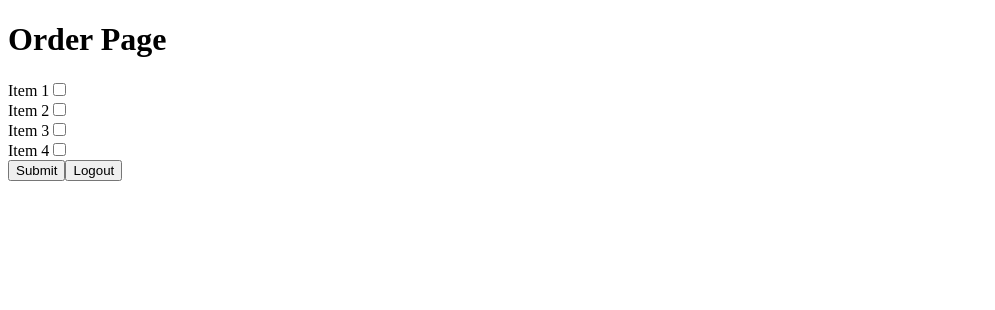
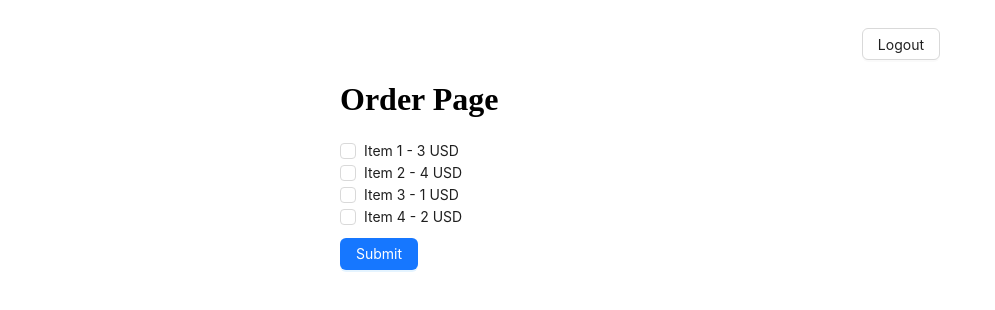
Before and after one commit to hbtpoprock/nextjs-frontend, a Next.js app: page /order in a window 1280 px wide. Shown: the top 310 px of the page, without its empty margins (0-995 px from the left). Built offline with nearby package versions, Linux system fonts and the light colour scheme; sample sign-in values are in the browser's storage.

Commit message:
handleSubmit call create order api

```diff
--- a/package.json
+++ b/package.json
@@ -9,9 +9,10 @@
     "lint": "next lint"
   },
   "dependencies": {
+    "antd": "^5.11.1",
+    "next": "14.0.2",
     "react": "^18",
-    "react-dom": "^18",
-    "next": "14.0.2"
+    "react-dom": "^18"
   },
   "devDependencies": {
     "eslint": "^8",
--- a/pages/order.js
+++ b/pages/order.js
@@ -1,11 +1,19 @@
-// pages/order.js
 import { useState, useEffect } from "react";
 import { useRouter } from "next/router";
 import ProtectedRoute from "../components/ProtectedRoute";
+import { Checkbox, Button } from "antd";
+
+const items = {
+  1: { name: "Item 1", price: 3 },
+  2: { name: "Item 2", price: 4 },
+  3: { name: "Item 3", price: 1 },
+  4: { name: "Item 4", price: 2 },
+};
 
 const OrderPage = () => {
   const router = useRouter();
   const [selectedItems, setSelectedItems] = useState([]);
+  const [totalPrice, setTotalPrice] = useState(0);
   const [itemToggles, setItemToggles] = useState({
     1: false,
     2: false,
@@ -24,7 +32,7 @@ const OrderPage = () => {
     }));
   };
 
-  const handleSubmit = () => {
+  const handleSubmit = async () => {
     const selectedItemsArray = Object.entries(itemToggles)
       .filter(([itemId, isSelected]) => isSelected)
       .map(([itemId]) => Number(itemId));
@@ -32,8 +40,47 @@ const OrderPage = () => {
     // Update the state with the selected items
     setSelectedItems(selectedItemsArray);
 
-    // Log the selected items to the console (you can replace this with your desired logic)
+    // Calculate total price
+    const newTotalPrice = selectedItemsArray.reduce(
+      (total, itemId) => total + items[itemId].price,
+      0
+    );
+
+    // Update the state with the total price
+    setTotalPrice(newTotalPrice);
+
+    // Log the selected items and total price to the console
     console.log("Selected Items:", selectedItemsArray);
+    console.log("Total Price:", newTotalPrice);
+
+    try {
+      // Call your create order API endpoint
+      const response = await fetch("http://localhost:8000/api/orders", {
+        method: "POST",
+        headers: {
+          "Content-Type": "application/json",
+          // Include the access token in the headers
+          Authorization: `Bearer ${localStorage.getItem("accessToken")}`,
+        },
+        body: JSON.stringify({
+          food_ids: selectedItemsArray,
+          total_price: newTotalPrice,
+        }),
+      });
+
+      if (response.ok) {
+        // Clear the access token from localStorage
+        const data = await response.json();
+        console.log("data", data);
+        // Redirect to the login page
+        // router.push("/login");
+      } else {
+        // Handle logout error
+        console.error("create order failed:", await response.text());
+      }
+    } catch (error) {
+      console.error("Error during create order:", error);
+    }
   };
 
   const handleLogout = async () => {
@@ -65,55 +112,44 @@ const OrderPage = () => {
 
   return (
     <ProtectedRoute>
-      <div>
+      <div style={{ padding: "20px", maxWidth: "600px", margin: "auto" }}>
+        <div style={{ marginBottom: "10px", textAlign: "right" }}>
+          <Button onClick={handleLogout}>Logout</Button>
+        </div>
         <h1>Order Page</h1>
         {/* Toggle buttons for items */}
-        <div>
-          <label>
-            Item 1
-            <input
-              type="checkbox"
-              checked={itemToggles[1]}
-              onChange={() => handleToggle(1)}
-            />
-          </label>
-        </div>
-        <div>
-          <label>
-            Item 2
-            <input
-              type="checkbox"
-              checked={itemToggles[2]}
-              onChange={() => handleToggle(2)}
-            />
-          </label>
-        </div>
-        <div>
-          <label>
-            Item 3
-            <input
-              type="checkbox"
-              checked={itemToggles[3]}
-              onChange={() => handleToggle(3)}
-            />
-          </label>
-        </div>
-        <div>
-          <label>
-            Item 4
-            <input
-              type="checkbox"
-              checked={itemToggles[4]}
-              onChange={() => handleToggle(4)}
-            />
-          </label>
+        {Object.entries(items).map(([itemId, item]) => (
+          <div key={itemId}>
+            <Checkbox
+              checked={itemToggles[itemId]}
+              onChange={() => handleToggle(itemId)}
+            >
+              {item.name} - {item.price} USD
+            </Checkbox>
+          </div>
+        ))}
+
+        {/* Submit button on a new line */}
+        <div style={{ marginTop: "10px" }}>
+          <Button type="primary" onClick={handleSubmit}>
+            Submit
+          </Button>
         </div>
 
-        {/* Submit button */}
-        <button onClick={handleSubmit}>Submit</button>
+        {/* Display selected items and total price */}
+        {selectedItems.length > 0 && (
+          <div style={{ marginTop: "20px" }}>
+            <h3>Selected Items:</h3>
+            <ul>
+              {selectedItems.map((itemId) => (
+                <li key={itemId}>{items[itemId].name}</li>
+              ))}
+            </ul>
+            <h3>Total Price: {totalPrice} USD</h3>
+          </div>
+        )}
 
         {/* Your order page content goes here */}
-        <button onClick={handleLogout}>Logout</button>
       </div>
     </ProtectedRoute>
   );
```
Also changed, not shown: 1 other file (tests, documents, lock files or other folders).
